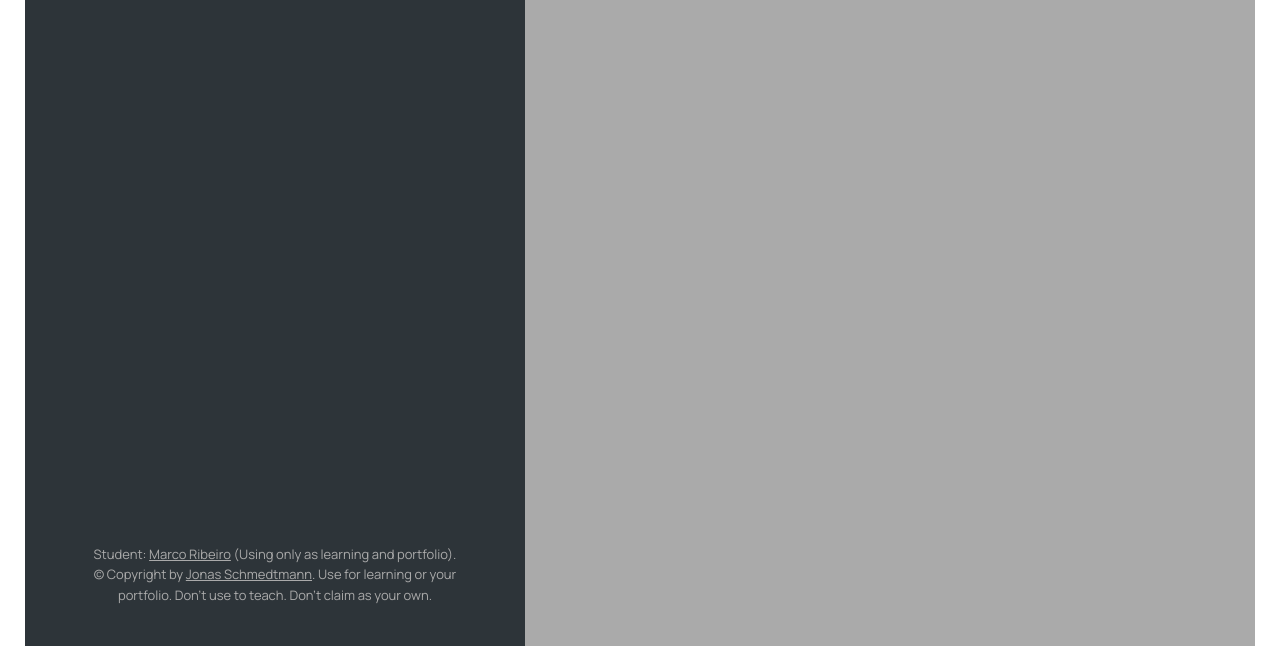
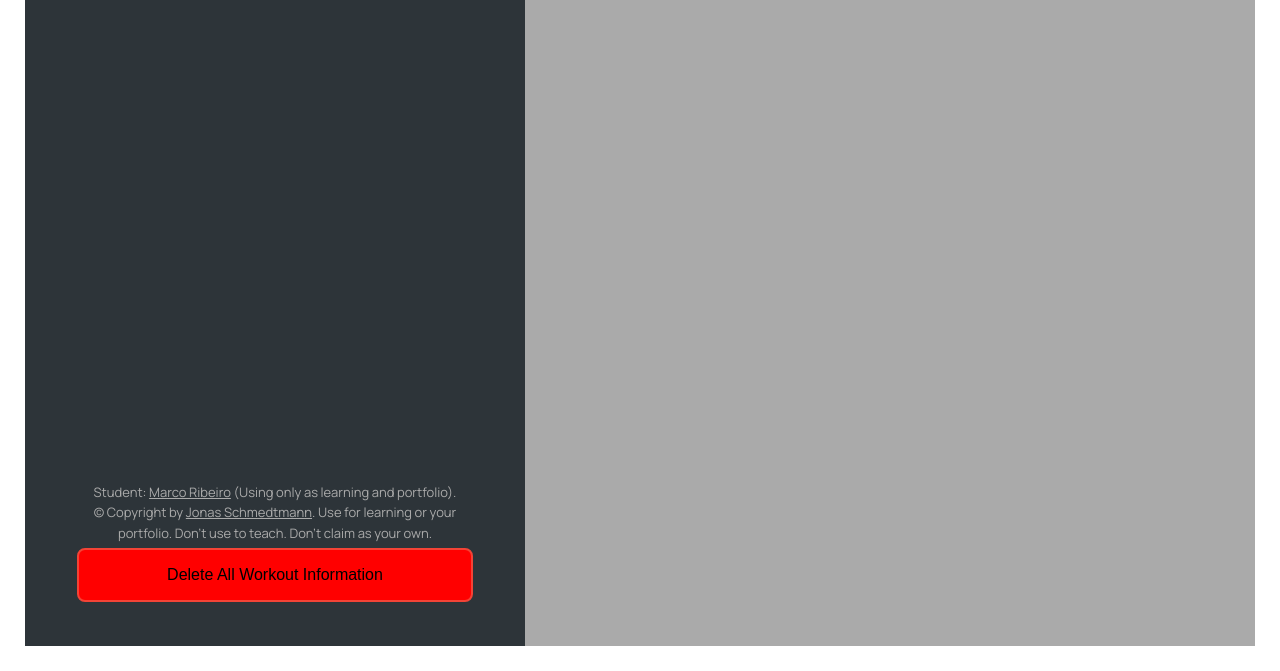
Before and after one commit to marcoafr/Mapty-App, a plain HTML site: page index.html in a window 1280 px wide. Shown: the part 129-800 px from the top of the page. Drawn offline with nearby package versions, Linux system fonts and the light colour scheme.

Commit message:
Delete All Functionality

```diff
--- a/index.html
+++ b/index.html
@@ -140,6 +140,9 @@
         >. Use for learning or your portfolio. Don't use to teach. Don't claim
         as your own.
       </p>
+      <button class="deleteButton deleteButtonRed deleteAllButton">
+        Delete All Workout Information
+      </button>
     </div>
 
     <div id="map"></div>
--- a/script.js
+++ b/script.js
@@ -89,6 +89,7 @@ const inputDistance = document.querySelector('.form__input--distance');
 const inputDuration = document.querySelector('.form__input--duration');
 const inputCadence = document.querySelector('.form__input--cadence');
 const inputElevation = document.querySelector('.form__input--elevation');
+const deleteAllButton = document.querySelector('.deleteAllButton');
 
 // Creating the App class (app functionalities)
 class App {
@@ -114,6 +115,9 @@ class App {
 
     // Creating an event handler to move map to workout, whenever clicked
     containerWorkouts.addEventListener('click', this._moveToPopup.bind(this));
+
+    // Deleting all workouts
+    deleteAllButton.addEventListener('click', this.reset);
   }
 
   _getPosition() {
--- a/style.css
+++ b/style.css
@@ -218,3 +218,28 @@ a:visited {
 .cycling-popup .leaflet-popup-content-wrapper {
   border-left: 5px solid var(--color-brand--1);
 }
+
+.deleteButton {
+  border: none;
+  color: white;
+  padding: 16px 32px;
+  text-align: center;
+  text-decoration: none;
+  display: inline-block;
+  font-size: 16px;
+  margin: 4px 2px;
+  transition-duration: 0.4s;
+  cursor: pointer;
+  border-radius: 8px;
+}
+
+.deleteButtonRed {
+  background-color: rgb(255, 0, 0);
+  color: black;
+  border: 2px solid #f44336;
+}
+
+.deleteButtonRed:hover {
+  background-color: #771e17;
+  color: white;
+}
```
